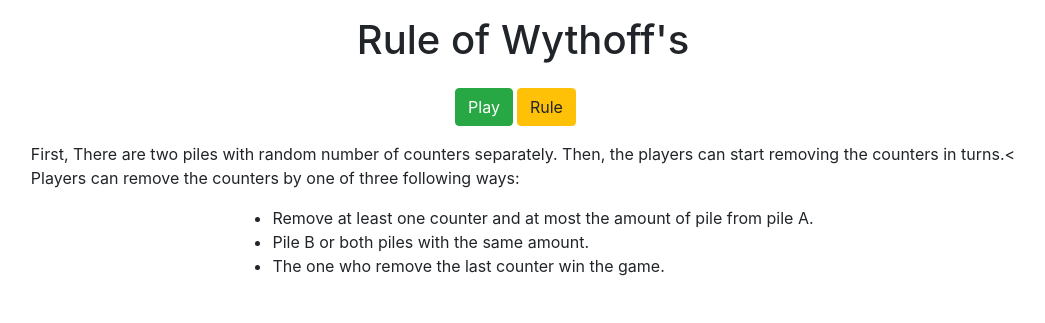
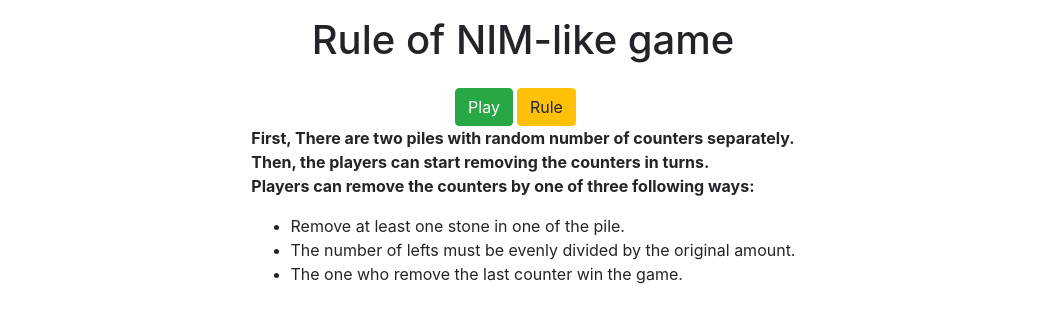
Before and after one commit to Ekko-Man/CS2115-NIM-Game, a Flask app: page /rule in a window 1280 px wide. Shown: the top 323 px of the page, without its empty margins (117-1162 px from the left). Run offline with Flask 2, Linux system fonts and the light colour scheme.

Commit message:
Update the README.md and the html title.

```diff
--- a/templates/game.html
+++ b/templates/game.html
@@ -9,7 +9,7 @@
     <!-- Bootstrap CSS -->
     <link rel="stylesheet" href="https://cdn.jsdelivr.net/npm/bootstrap@4.5.3/dist/css/bootstrap.min.css" integrity="sha384-TX8t27EcRE3e/ihU7zmQxVncDAy5uIKz4rEkgIXeMed4M0jlfIDPvg6uqKI2xXr2" crossorigin="anonymous">
 
-    <title>NIM Game - index</title>
+    <title>NIM Game - game</title>
 </head>
 
 <body>
--- a/templates/index.html
+++ b/templates/index.html
@@ -15,7 +15,7 @@
 
 <body class="bg-light">
     <div class="d-flex justify-content-center mt-3 row">
-        <h1>Welcome to Wythoff's!!</h1>
+        <h1>Welcome to our NIM-like game!!</h1>
     </div>
     <div class="d-flex justify-content-center mt-3 row">
         <a href={{ url_for( 'play' ) }}>
--- a/templates/play.html
+++ b/templates/play.html
@@ -9,7 +9,7 @@
     <!-- Bootstrap CSS -->
     <link rel="stylesheet" href="https://cdn.jsdelivr.net/npm/bootstrap@4.5.3/dist/css/bootstrap.min.css" integrity="sha384-TX8t27EcRE3e/ihU7zmQxVncDAy5uIKz4rEkgIXeMed4M0jlfIDPvg6uqKI2xXr2" crossorigin="anonymous">
 
-    <title>NIM Game - index</title>
+    <title>NIM Game - play</title>
 </head>
 
 <body>
--- a/templates/rule.html
+++ b/templates/rule.html
@@ -9,12 +9,12 @@
     <!-- Bootstrap CSS -->
     <link rel="stylesheet" href="https://cdn.jsdelivr.net/npm/bootstrap@4.5.3/dist/css/bootstrap.min.css" integrity="sha384-TX8t27EcRE3e/ihU7zmQxVncDAy5uIKz4rEkgIXeMed4M0jlfIDPvg6uqKI2xXr2" crossorigin="anonymous">
 
-    <title>NIM Game - index</title>
+    <title>NIM Game - rule</title>
 </head>
 
 <body>
     <div class="d-flex justify-content-center mt-3 row">
-        <h1>Rule of Wythoff's</h1>
+        <h1>Rule of NIM-like game</h1>
     </div>
     <div class="d-flex justify-content-center mt-3 row">
         <a href={{ url_for( 'play' ) }}>
@@ -26,17 +26,21 @@
         </a>
     </div>
 
-    <div class="justify-content-center mt-3 row ">
+    <div class="justify-content-center mt-8 row ">
         <p>
-            First, There are two piles with random number of counters separately. Then, the players can start removing the counters in turns. <br> Players can remove the counters by one of three following ways:
+            <b>First, There are two piles with random number of counters separately. <br>
+            Then, the players can start removing the counters in turns. <br>
+            Players can remove the counters by one of three following ways:</b>
         </p>
-        <<ul>
-            <li>Remove at least one counter and at most the amount of pile from pile A.</li>
-            <li>Pile B or both piles with the same amount.</li>
-            <li>The one who remove the last counter win the game. </li>
-            </ul>
     </div>
 
+    <div class="justify-content-center mt-8 row ">
+        <ul>
+            <li>Remove at least one stone in one of the pile.</li>
+            <li>The number of lefts must be evenly divided by the original amount.</li>
+            <li>The one who remove the last counter win the game. </li>
+        </ul>
+    </div>
 
     <script src="https://code.jquery.com/jquery-3.5.1.slim.min.js " integrity="sha384-DfXdz2htPH0lsSSs5nCTpuj/zy4C+OGpamoFVy38MVBnE+IbbVYUew+OrCXaRkfj " crossorigin="anonymous "></script>
     <script src="https://cdn.jsdelivr.net/npm/bootstrap@4.5.3/dist/js/bootstrap.bundle.min.js " integrity="sha384-ho+j7jyWK8fNQe+A12Hb8AhRq26LrZ/JpcUGGOn+Y7RsweNrtN/tE3MoK7ZeZDyx " crossorigin="anonymous "></script>
```
Also changed, not shown: README.md.
